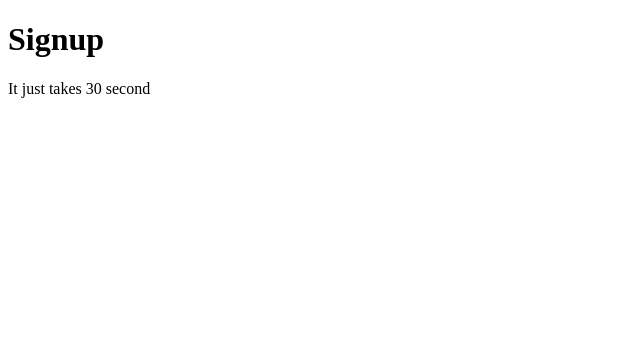
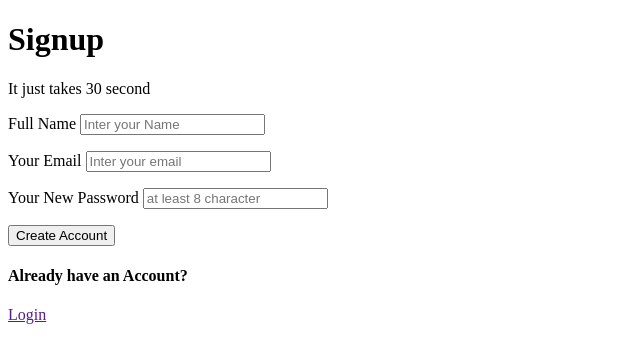
Before and after one commit to mohammad-meraj/signup-box, a plain HTML site: page index.html in a window 1280 px wide. Shown: the whole page, without its empty margins (0-640 px from the left). Drawn offline with Linux system fonts and the light colour scheme.

Commit message:
signup body

```diff
--- a/index.html
+++ b/index.html
@@ -14,9 +14,26 @@
             </header>
             <main>
                 <form action="">
-
+                    <p>
+                        <label for="name">Full Name
+                        </label>
+                        <input type="text" id="name" placeholder="Inter your Name">
+                    </p>
+                    <p>
+                        <label for="email">Your Email</label>
+                        <input type="email" name="" id="email" placeholder="Inter your email">
+                    </p>
+                    <p>
+                        <label for="password">Your New Password</label>
+                        <input type="password" name="" id="password" placeholder="at least 8 character">
+                    </p>
+                    <input type="button" value="Create Account">
                 </form>
             </main>
+            <footer>
+                <h4>Already have an Account?</h4>
+                <a href="">Login</a>
+            </footer>
         </div>
     </div>
 </body>
```
